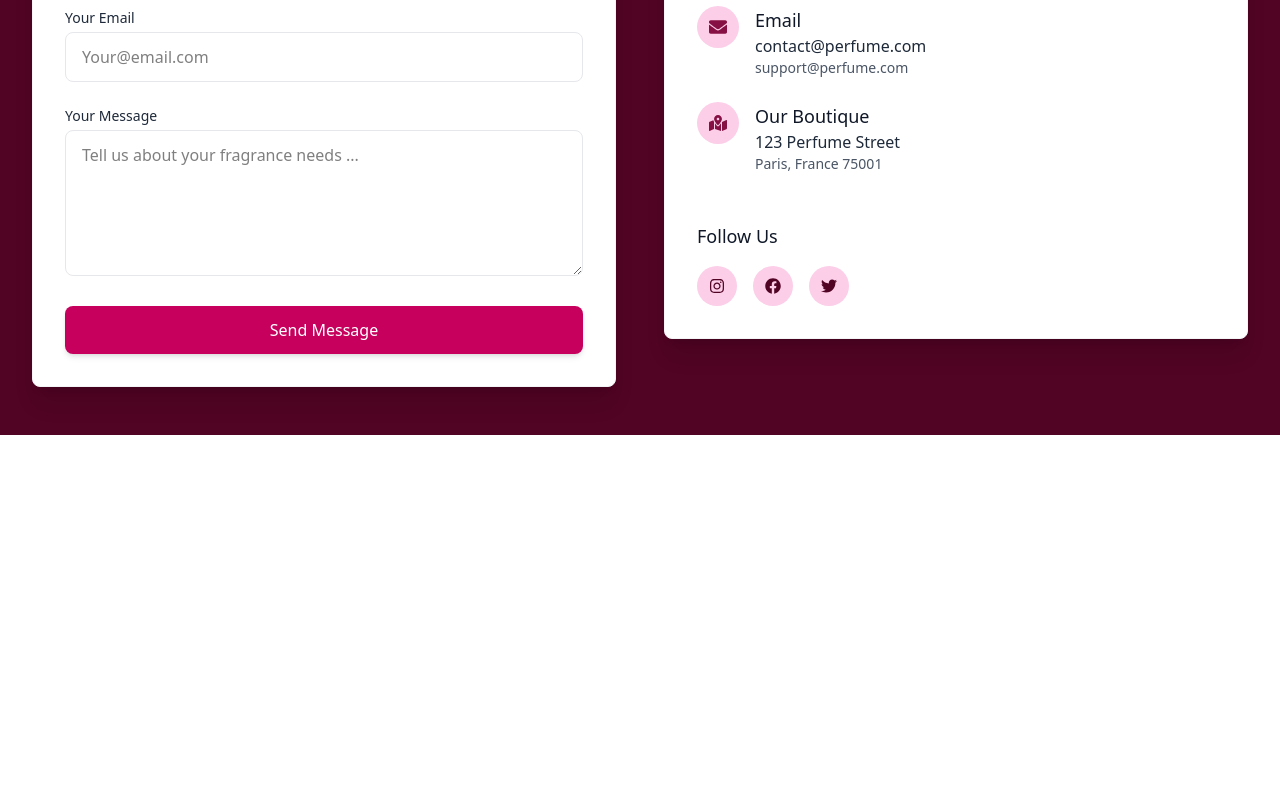
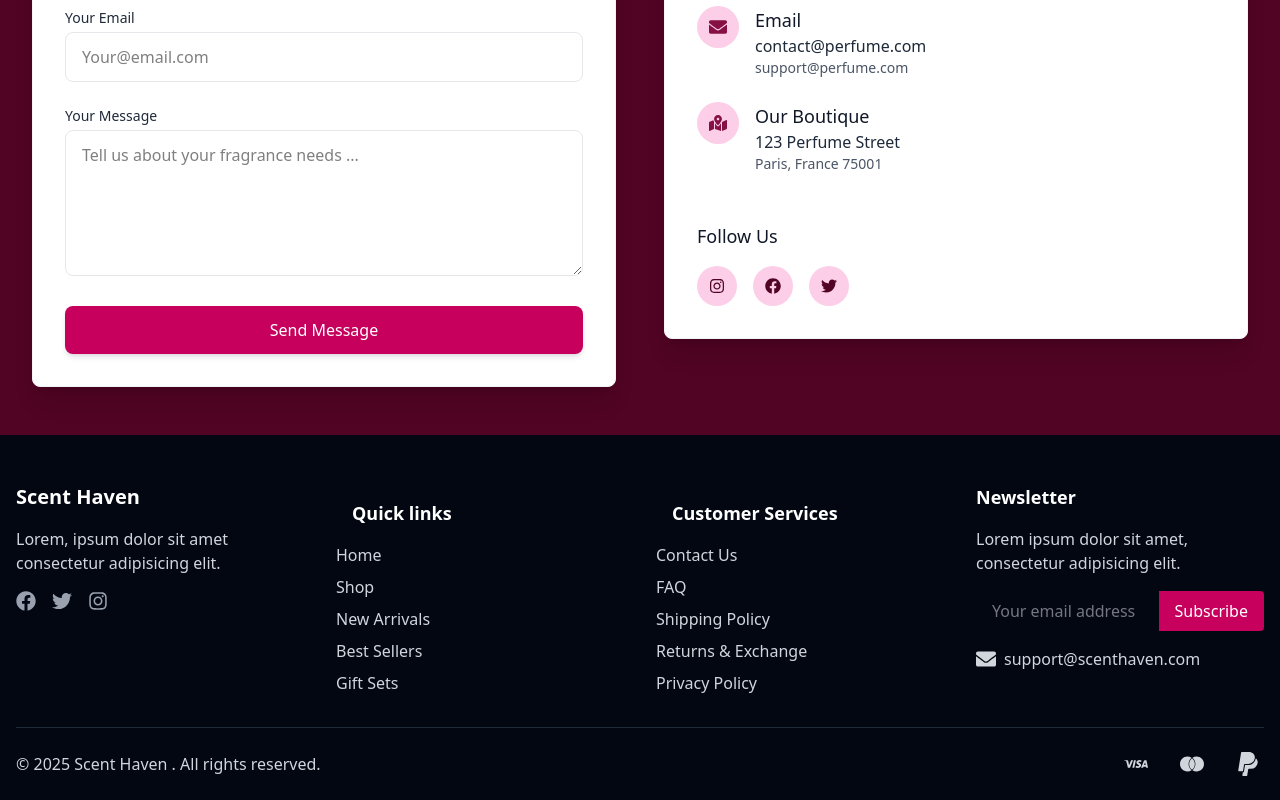
Before and after one commit to NusratTabassum3/Perfume_E-CommerceWebsite, a React (Vite) app: page / in a window 1280 px wide. Shown: the part 3867-4667 px from the top of the page. Before the commit the page ends 4302 px from the top, so only its background shows below. Built offline with nearby package versions, Linux system fonts and the light colour scheme.

Commit message:
Create Footer

```diff
--- a/src/App.jsx
+++ b/src/App.jsx
@@ -6,6 +6,7 @@ import Categories from "./components/Categories";
 import Offers from "./components/Offers";
 import About from "./components/About";
 import Contact from "./components/Contact";
+import Footer from "./components/Footer";
 
 function App() {
   return (
@@ -17,6 +18,7 @@ function App() {
       <Offers />
       <About />
       <Contact />
+      <Footer />
     </div>
   );
 }
--- /dev/null
+++ b/src/components/Footer.jsx
@@ -0,0 +1,109 @@
+import React from "react";
+import { FaEnvelope, FaFacebook, FaInstagram } from "react-icons/fa";
+import { FaTwitter } from "react-icons/fa6";
+import { SiMastercard, SiPaypal, SiVisa } from "react-icons/si";
+
+function Footer() {
+  const sections = [
+    {
+      title: "Quick links",
+      links: ["Home", "Shop", "New Arrivals", "Best Sellers", "Gift Sets"],
+    },
+    {
+      title: "Customer Services",
+      links: [
+        "Contact Us",
+        "FAQ",
+        "Shipping Policy",
+        "Returns & Exchange",
+        "Privacy Policy",
+      ],
+    },
+  ];
+
+  const socialIcons = [FaFacebook, FaTwitter, FaInstagram];
+  const paymentIcons = [SiVisa, SiMastercard, SiPaypal];
+
+  return (
+    <footer className="bg-gray-950 text-gray-300 pt-12 pb-6">
+      <div className="container mx-auto px-4">
+        <div className="grid grid-cols-1 md:grid-cols-2 lg:grid-cols-4 gap-8 mb-8">
+          <div>
+            <h3 className="text-xl font-bold text-white mb-4">Scent Haven</h3>
+            <p className="mb-4">
+              Lorem, ipsum dolor sit amet consectetur adipisicing elit.
+            </p>
+
+            <div className="flex space-x-4">
+              {socialIcons.map((Icon, i) => (
+                <a
+                  href="#"
+                  key={i}
+                  className="text-gray-400 hover:text-white transition"
+                >
+                  <Icon className="w-5 h-5" />
+                </a>
+              ))}
+            </div>
+          </div>
+
+          {sections.map(({ title, links }, i) => (
+            <div key={i}>
+              <h3 className="text-lg font-semibold text-white m-4">{title}</h3>
+              <ul className="space-y-2">
+                {links.map((link, j) => (
+                  <li key={j}>
+                    <a href="#" className="hover:text-white transition">
+                      {link}
+                    </a>
+                  </li>
+                ))}
+              </ul>
+            </div>
+          ))}
+
+          <div>
+            <h3 className="text-lg font-semibold text-white mb-4">
+              Newsletter
+            </h3>
+            <p className="mb-4">
+              Lorem ipsum dolor sit amet, consectetur adipisicing elit.
+            </p>
+            <form action="" className="flex">
+              <input
+                type="email"
+                placeholder="Your email address"
+                className="px-4 py-2 w-full rounded-l focus:outline-none text-gray-200"
+                required
+              />
+              <button
+                type="submit"
+                className="bg-pink-700 hover:bg-pink-700 text-white px-4 py-2 rounded-r transition"
+              >
+                Subscribe
+              </button>
+            </form>
+
+            <div className="mt-4 flex items-center">
+              <FaEnvelope className="w-5 h-5 mr-2" />
+              <span>support@scenthaven.com</span>
+            </div>
+          </div>
+        </div>
+
+        <div className="border-t border-gray-800 pt-6 flex flex-col md:flex-row justify-between items-center">
+          <p>
+            &copy; {new Date().getFullYear()} Scent Haven . All rights reserved.
+          </p>
+          <div className="flex space-x-6 mt-4 md:mt-0">
+            {paymentIcons.map((Icon, i) => (
+              <Icon key={i} className="h-6 w-8" />
+            ))}
+          </div>
+        </div>
+      </div>
+    </footer>
+  );
+}
+
+export default Footer;
--- a/src/index.css
+++ b/src/index.css
@@ -1 +1,5 @@
 @import "tailwindcss";
+
+html {
+    scroll-behavior : smooth;
+}
```
